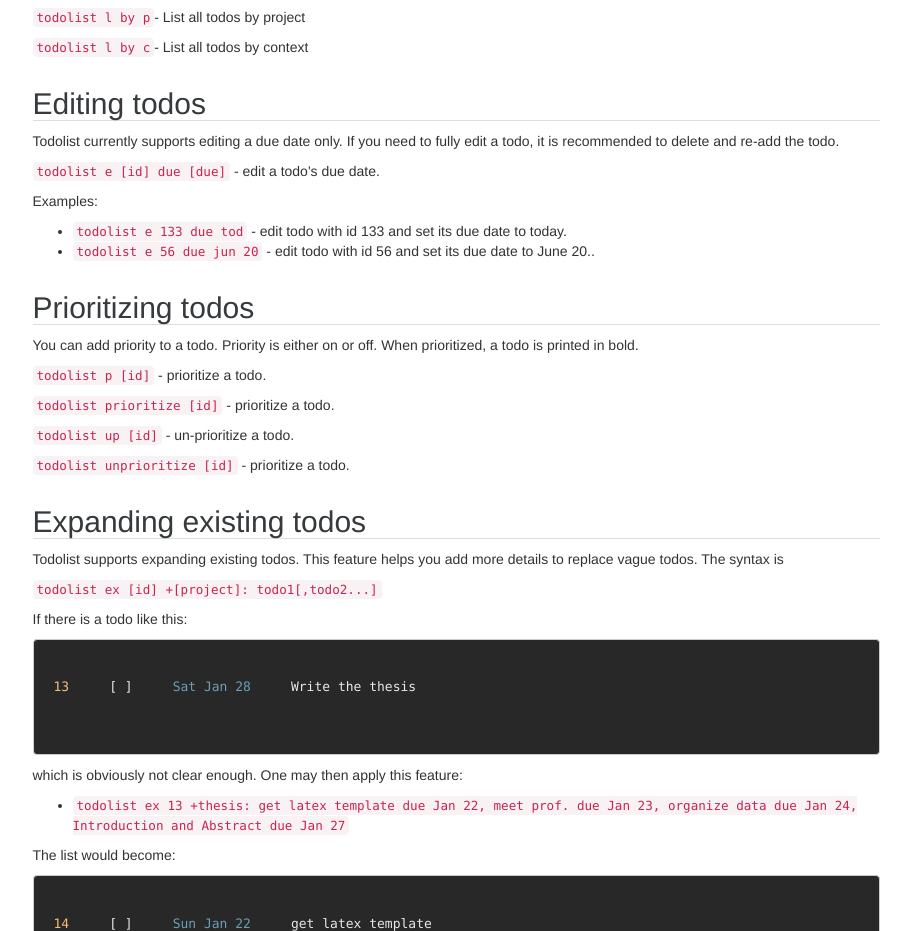
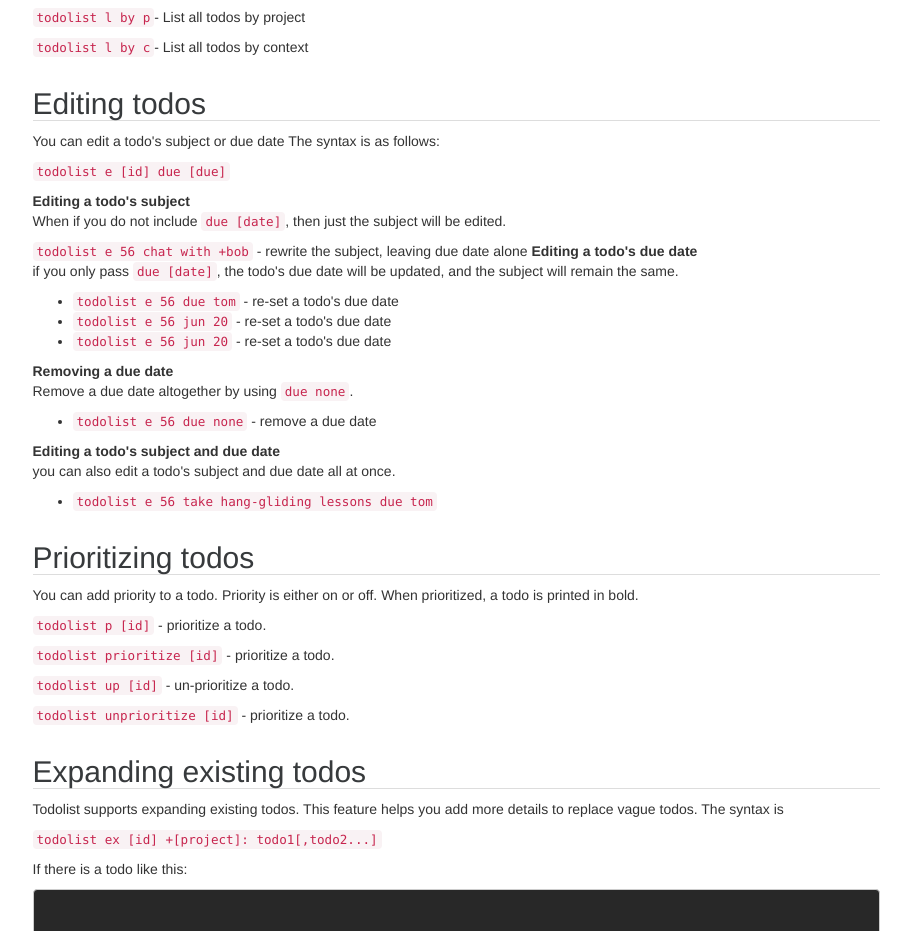
Before and after one commit to gammons/ultralist, a plain HTML site: page index.html in a window 1280 px wide. Shown: the part 4328-5259 px from the top of the page, without its empty margins (330-1241 px from the left). Drawn offline with nearby package versions, Linux system fonts and the light colour scheme.

Commit message:
Update docs around editing

```diff
--- a/index.html
+++ b/index.html
@@ -310,12 +310,41 @@ Todo added.
           <p><code>todolist l by c</code>- List all todos by context</p>
 
           <a class="bk" name="editing"><h2>Editing todos</h2></a>
-          <p>Todolist currently supports editing a due date only.  If you need to fully edit a todo, it is recommended to delete and re-add the todo.</p>
-          <p><code>todolist e [id] due [due]</code> - edit a todo's due date. </p>
-          <p>Examples:</p>
+          <p>You can edit a todo's subject or due date The syntax is as follows:</p>
+          <p><code>todolist e [id] <subject> due [due]</code></p>
+
+          <b>Editing a todo's subject</b>
+          <p>When if you do not include <code>due [date]</code>, then just the subject will be edited.</p>
+          <code>todolist e 56 chat with +bob</code> - rewrite the subject, leaving due date alone
+
+          <b>Editing a todo's due date</b>
+          <p>if you only pass <code>due [date]</code>, the todo's due date will be updated, and the subject will remain the same.</p>
           <ul>
-            <li><code>todolist e 133 due tod</code> - edit todo with id 133 and set its due date to today.</li>
-            <li><code>todolist e 56 due jun 20</code> - edit todo with id 56 and set its due date to June 20..</li>
+            <li>
+              <code>todolist e 56 due tom</code> - re-set a todo's due date
+            </li>
+            <li>
+              <code>todolist e 56 jun 20</code> - re-set a todo's due date
+            </li>
+            <li>
+              <code>todolist e 56 jun 20</code> - re-set a todo's due date
+            </li>
+          </ul>
+
+          <b>Removing a due date</b>
+          <p>Remove a due date altogether by using <code>due none</code>.</p>
+          <ul>
+            <li>
+              <code>todolist e 56 due none</code> - remove a due date
+            </li>
+          </ul>
+
+          <b>Editing a todo's subject and due date</b>
+          <p>you can also edit a todo's subject and due date all at once.</p>
+          <ul>
+            <li>
+              <code>todolist e 56 take hang-gliding lessons due tom</code>
+            </li>
           </ul>
 
           <a class="bk" name="prioritizing"><h2>Prioritizing todos</h2></a>
```
